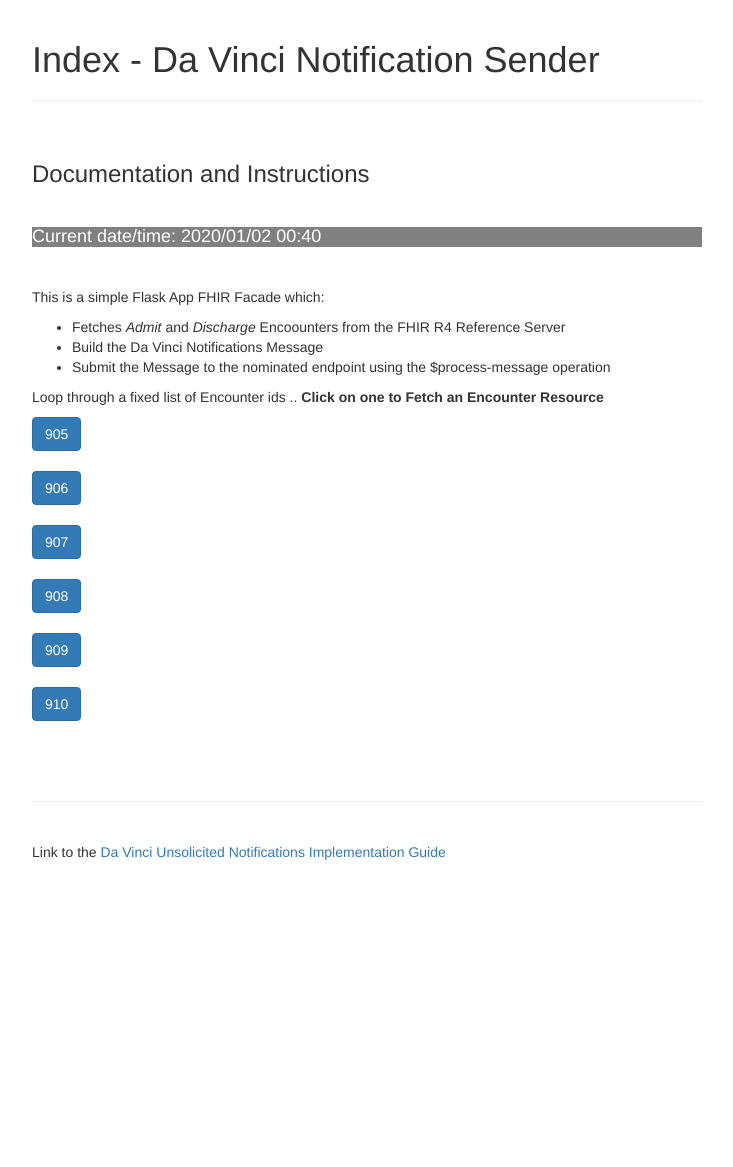
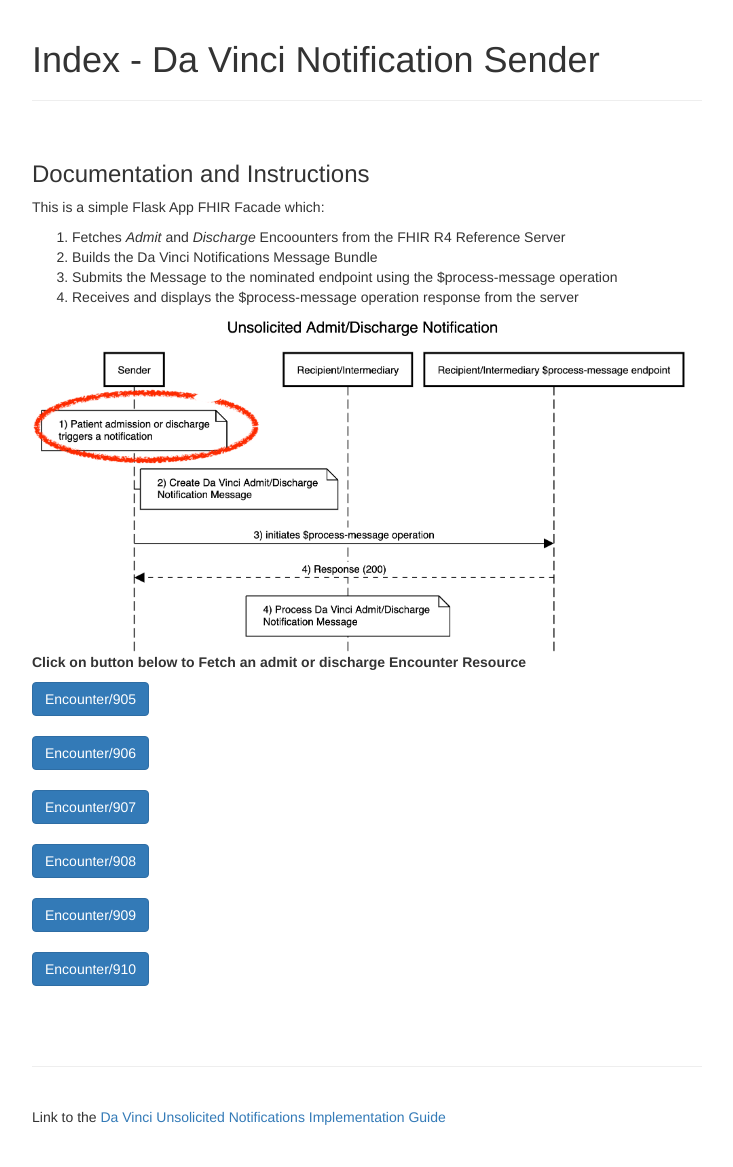
Before and after one commit to Healthedata1/Flask-Alerts-Sender, a Flask app: page / in a window 1280 px wide. Shown: the part 66-1233 px from the top of the page, without its empty margins (273-1006 px from the left). Before the commit the page ends 926 px from the top, so only its background shows below. Run offline with Flask 2, Linux system fonts and the light colour scheme; some libraries are stand-ins or nearby versions.

Commit message:
add steps and images to templates

```diff
--- a/notify.py
+++ b/notify.py
@@ -252,9 +252,10 @@ app.jinja_env.filters['atterror_filter'] = atterror_filter
 def template_test():
     my_string='''This is a simple Flask App FHIR Facade which:
 
- - Fetches *Admit* and *Discharge* Encoounters from the {ref_server} Reference Server
- - Build the Da Vinci Notifications Message
- - Submit the Message to the nominated endpoint using the $process-message operation
+ 1. Fetches *Admit* and *Discharge* Encoounters from the {ref_server} Reference Server
+ 1. Builds the Da Vinci Notifications Message Bundle
+ 1. Submits the Message to the nominated endpoint using the $process-message operation
+ 1. Receives and displays the $process-message operation response from the server
 '''.format(ref_server=ref_server_name)
     return render_template(
         'template.html',
@@ -347,7 +348,7 @@ def r_id(r_type, r_id):
         app.logger.info(f'******see what is in cache = {cache.get("encounter")}***')
 
         return render_template('sub_template4.html',
-               my_string=f"Getting Resource...for pr_id={r_id}",
+               my_string="",
                title=f"{r_type}: {r_id}", current_time=datetime.datetime.now(),
                r_type = r_type,
                r_id=r_id,
@@ -473,9 +474,9 @@ def process_message(alerts_server):
                             {r.headers}\n')
 
         return render_template('sub_template6.html',
-                           my_string=f"Send Message Bundle to {alerts_server}/$process-message with response = **{r.status_code}**",
+                           my_string1=f"#### Response from {alerts_server} Server: **{r.status_code}**",
+                           my_string2=f"url = {alerts_servers[alerts_server]}/$process-message",
                            title="$process-message Response",
-                           current_time=datetime.datetime.now(),
                             headers = dict(r.headers),
                             oo = oo
                             )
--- a/templates/template.html
+++ b/templates/template.html
@@ -9,15 +9,17 @@
 {% endblock %}
 {% block content %}  <!-- foo -->
   <h3> Documentation and Instructions</h3>
-  <br>
-  <h4>Current date/time: {{ current_time | datetimefilter }}</h4>
-  <br>
   <p>{# My string (in markdown!!): #} {{my_string | markdown | safe}}</p>
+  <div>
+    <img alt="trigger event" class="img-responsive" src="{{url_for('static', filename='images/trigger.png')}}">
+  </div>
 
-{{"Loop through a fixed list of Encounter ids .. **Click on one to Fetch an Encounter Resource**"  | markdown | safe}}
+
+
+{{ "**Click on button below to Fetch an admit or discharge Encounter Resource**"  | markdown | safe}}
 
     {% for n in enc_list %}
-    <a class="btn btn-primary" role="button" href="Encounter/{{n}}">{{n}}</a>
+    <a class="btn btn-primary" role="button" href="Encounter/{{n}}">Encounter/{{n}}</a>
     <br /><br />
     {% endfor %}
 
```
Also changed, not shown: templates/sub_template4.html (+8 -3 lines), templates/sub_template5.html (+7 -1 lines), templates/sub_template6.html (+9 -5 lines), static/images/bundle.png (added), static/images/process-message.png (added), static/images/response.png (added), static/images/trigger.png (added).
